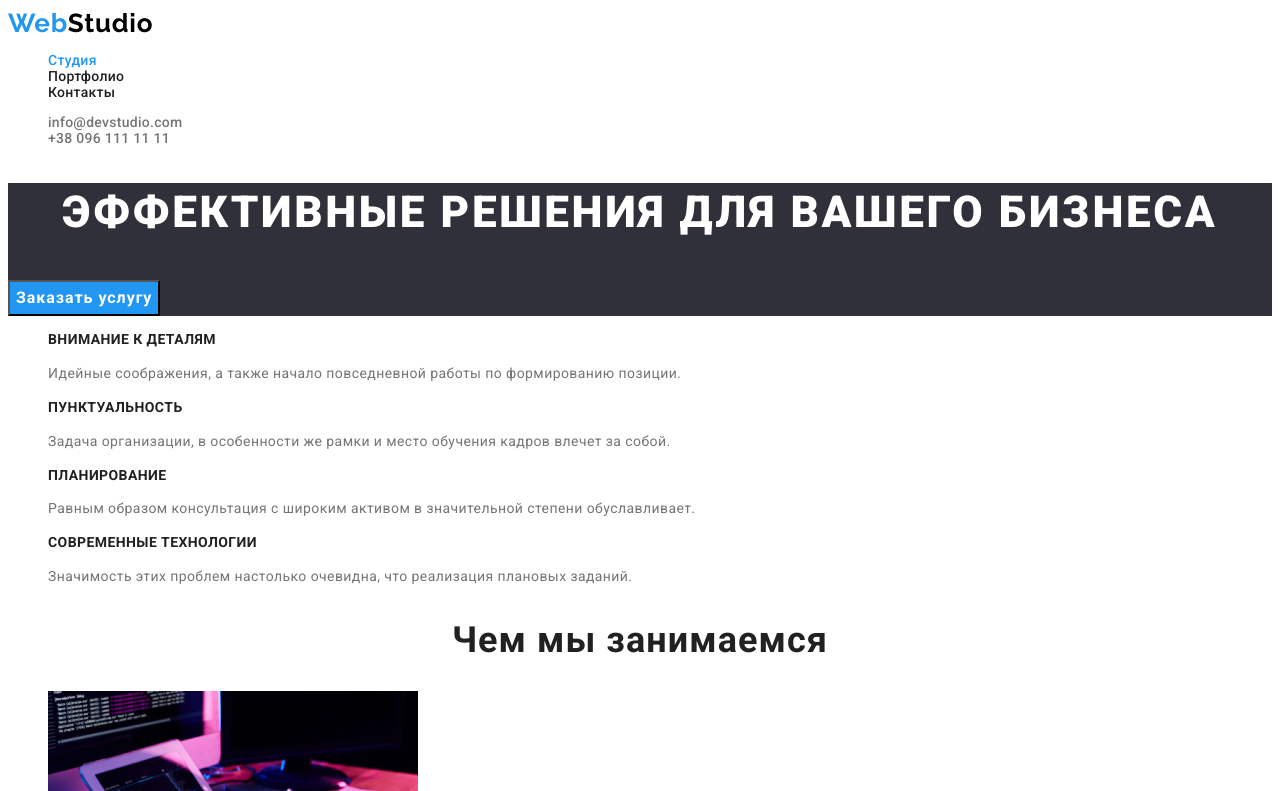
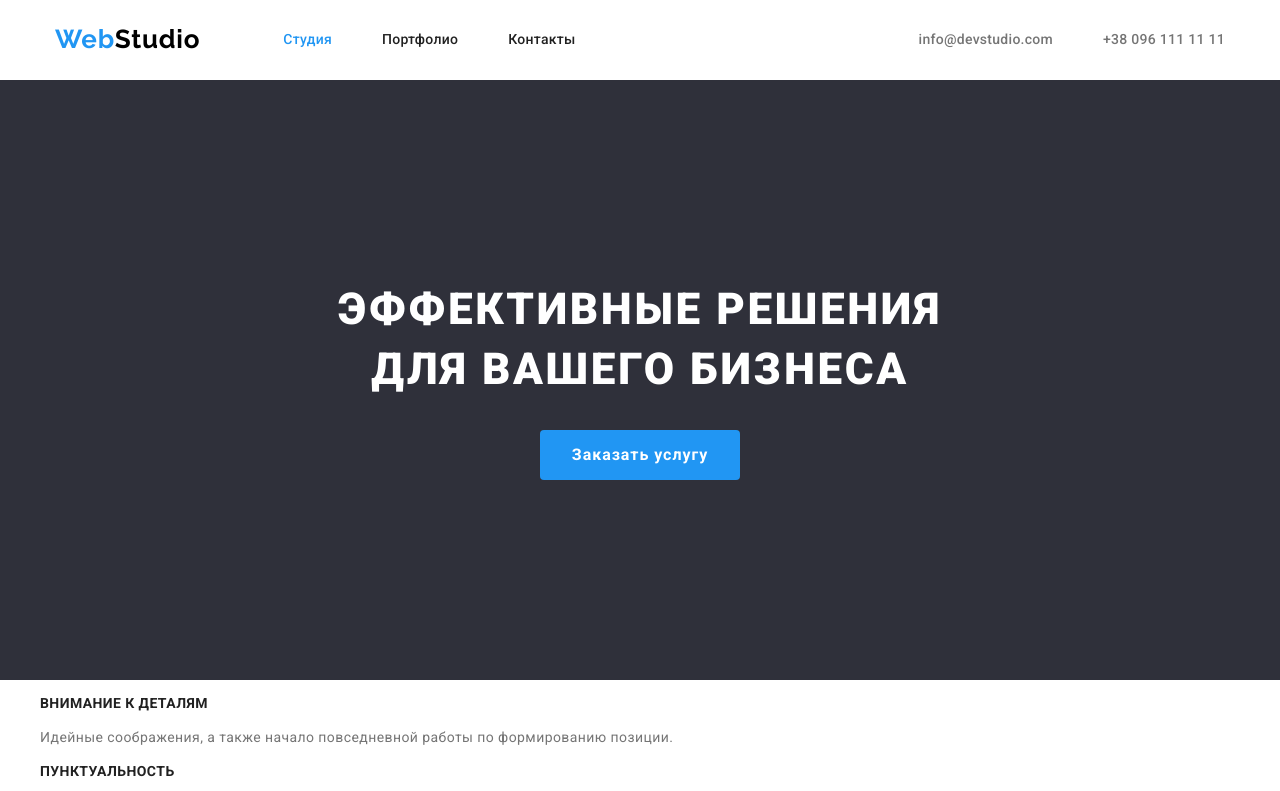
Before and after one commit to MyrSem/goit-markup-hw-03, a plain HTML site: page index.html in a window 1280 px wide. Shown: the top 791 px of the page. Drawn offline with nearby package versions, Linux system fonts and the light colour scheme.

Commit message:
Геометрія хедера і героя

```diff
--- a/css/styles.css
+++ b/css/styles.css
@@ -27,8 +27,16 @@ button {
   cursor: pointer;
 }
 
+.container {
+  margin-left: auto;
+  margin-right: auto;
+  width: 1170px;
+}
+
 /* Header */
 .logo {
+  margin-right: 43px;
+
   color: var(--black-color);
   font-family: Raleway, sans-serif;
   font-weight: 700;
@@ -37,11 +45,27 @@ button {
   letter-spacing: 0.03em;
 }
 
-.nav {
+.main-nav {
+  display: flex;
+  align-items: center;
+  justify-content: flex-start;
+  height: 80px;
+}
+
+.site-nav {
+  display: flex;
   font-weight: 500;
   font-size: 14px;
   line-height: 1.14;
   letter-spacing: 0.02em;
+}
+
+.site-nav > .item + .item {
+  margin-left: 50px;
+}
+
+.auth-nav {
+  margin-left: auto;
 }
 
 .link-nav {
@@ -62,28 +86,40 @@ button {
 }
 
 /* Hero */
-.hero,
-.footer {
+.hero {
   background-color: var(--background-color);
+  height: 600px;
+}
+
+.hero .container {
+  text-align: center;
 }
 
 .main-title {
+  display: block;
+  margin-top: 0;
+  margin-bottom: 30px;
+  padding-top: 200px;
+
   font-weight: 900;
   font-size: 44px;
   line-height: 1.36;
-  text-align: center;
   letter-spacing: 0.06em;
   text-transform: uppercase;
   color: var(--white-color);
 }
 
 .headbtn {
+  display: inline-block;
+  border: inherit;
+  border-radius: 4px;
+  padding: 10px 32px;
+
   font-family: inherit;
   font-weight: 700;
   font-size: 16px;
   line-height: 1.87;
   align-items: center;
-  text-align: center;
   letter-spacing: 0.06em;
   color: var(--white-color);
   background-color: var(--brand-color);
@@ -142,6 +178,10 @@ button {
 }
 
 /* Footer */
+.footer {
+  background-color: var(--background-color);
+}
+
 .logo-footer {
   color: var(--white-color);
   font-family: Raleway, sans-serif;
--- a/index.html
+++ b/index.html
@@ -9,41 +9,57 @@
       href="https://fonts.googleapis.com/css2?family=Raleway:wght@700&family=Roboto:wght@400;500;700;900&display=swap"
       rel="stylesheet"
     />
+    <link
+      rel="stylesheet"
+      href="https://cdnjs.cloudflare.com/ajax/libs/modern-normalize/1.1.0/modern-normalize.min.css"
+      integrity="sha512-wpPYUAdjBVSE4KJnH1VR1HeZfpl1ub8YT/NKx4PuQ5NmX2tKuGu6U/JRp5y+Y8XG2tV+wKQpNHVUX03MfMFn9Q=="
+      crossorigin="anonymous"
+      referrerpolicy="no-referrer"
+    />
     <link rel="stylesheet" href="./css/styles.css" />
   </head>
   <body>
-    <header>
+    <header class="header">
+      <div class="main-nav container">
         <a lang="en" href="./index.html" class="logo"
           ><span class="logo-web">Web</span>Studio</a
         >
         <nav>
-        <ul class="nav">
-          <li>
+          <ul class="site-nav">
+            <li class="item">
               <a href="./index.html" class="link-nav current">Студия</a>
             </li>
-          <li>
+            <li class="item">
               <a href="./portfolio.html" class="link-nav">Портфолио</a>
             </li>
-          <li>
+            <li class="item">
               <a href="" class="link-nav">Контакты</a>
             </li>
           </ul>
         </nav>
-      <ul class="nav">
-        <li>
+        <ul class="site-nav auth-nav">
+          <li class="item">
             <a href="mailto:info@devstudio.com" class="link-contact"
               >info@devstudio.com</a
             >
           </li>
-        <li>
-          <a href="tel:+380961111111" class="link-contact">+38 096 111 11 11</a>
+          <li class="item">
+            <a href="tel:+380961111111" class="link-contact"
+              >+38 096 111 11 11</a
+            >
           </li>
         </ul>
+      </div>
     </header>
     <main>
       <section class="hero">
-        <h1 class="main-title">Эффективные решения для вашего бизнеса</h1>
+        <div class="container">
+          <h1 class="main-title">
+            Эффективные решения <br />
+            для вашего бизнеса
+          </h1>
           <button class="headbtn" type="button">Заказать услугу</button>
+        </div>
       </section>
       <section>
         <h2 hidden>Наши преимущества</h2>
```
Also changed, not shown: portfolio.html (+20 -9 lines). Lines whose indentation alone changed are shown as unchanged.
